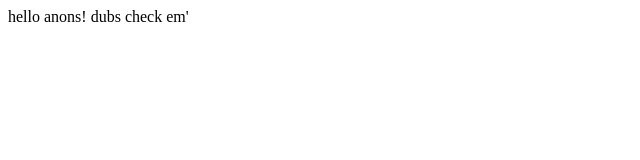
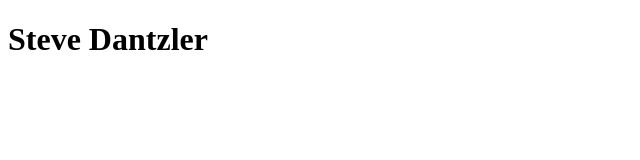
Before and after one commit to steveDantzler/test, a plain HTML site: page index.html in a window 1280 px wide. Shown: the whole page, without its empty margins (0-640 px from the left). Drawn offline with Linux system fonts and the light colour scheme.

Commit message:
all files added
the files have been added

```diff
--- /dev/null
+++ b/css/styles.css
@@ -0,0 +1,2 @@
+@charset "utf-8";
+/* CSS Document */
--- a/index.html
+++ b/index.html
@@ -6,6 +6,6 @@
 </head>
 
 <body>
-hello anons! dubs check em'
+<h1>Steve Dantzler </h1>
 </body>
 </html>
--- /dev/null
+++ b/js/script.js
@@ -0,0 +1 @@
+// JavaScript Document
```
